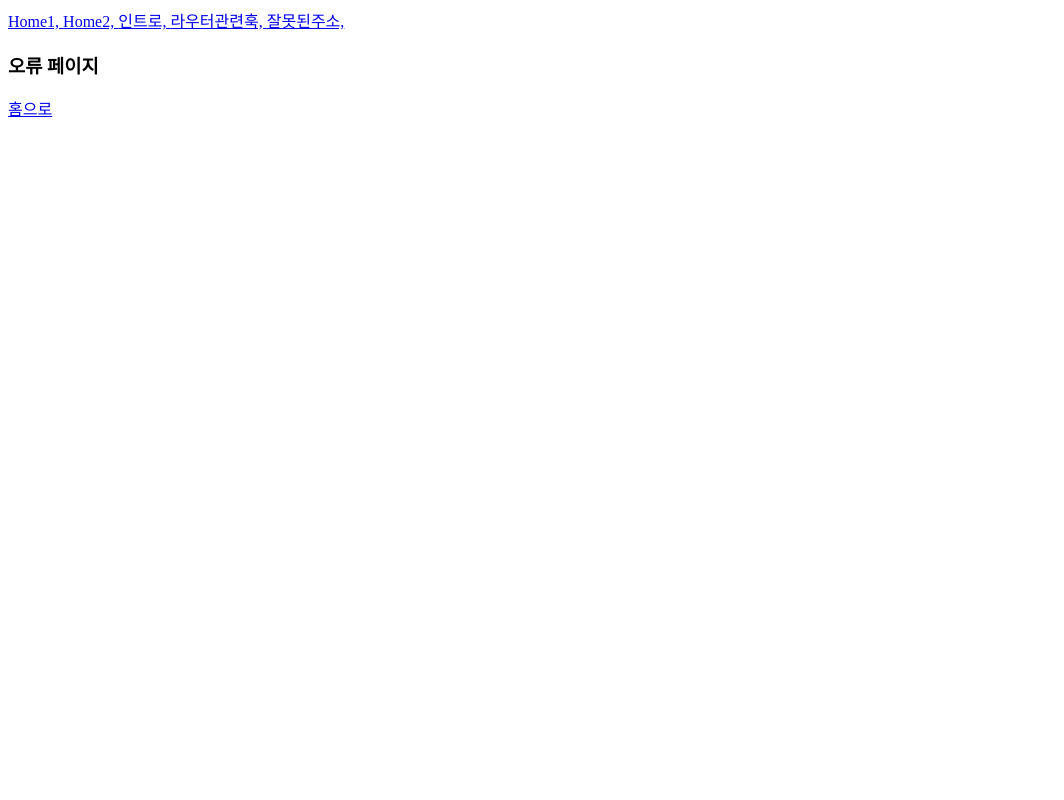
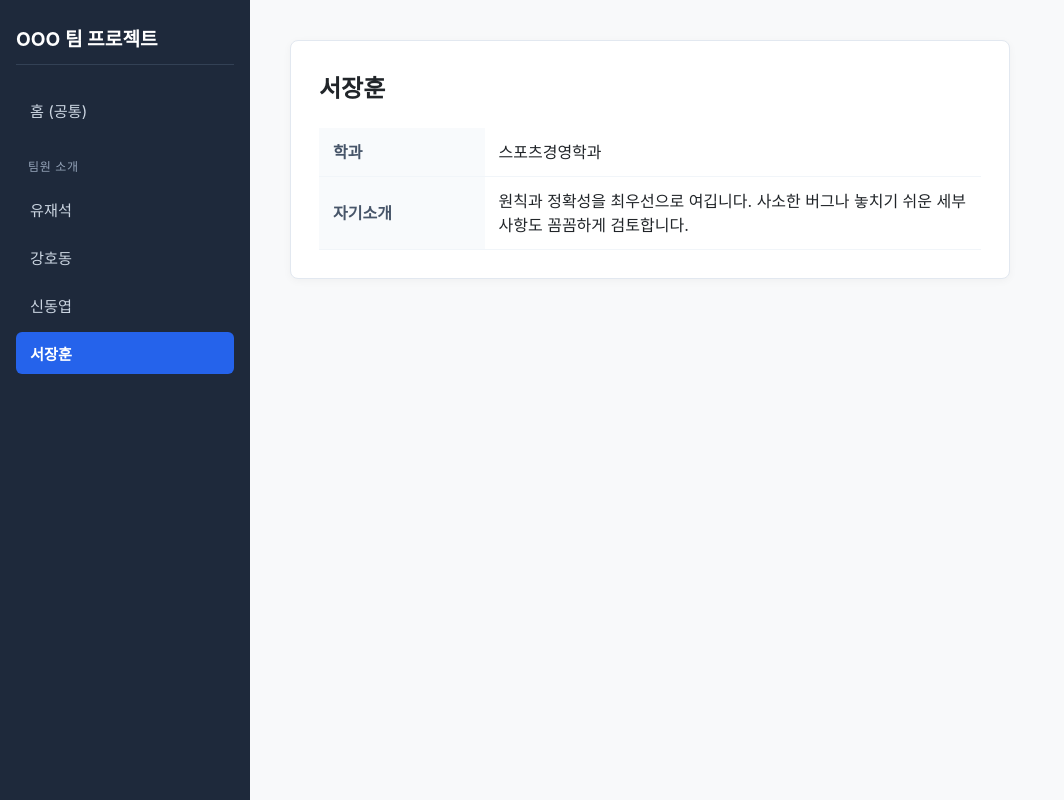
Before and after one commit to itdanja2025/2026B_react, a React (Vite) app: page /seo in a window 1280 px wide. Shown: the whole page, without its empty margins (0-1064 px from the left). Built offline with nearby package versions, Linux system fonts and the light colour scheme.

Commit message:
day50 practice3

```diff
--- a/src/example/day04/App.jsx
+++ b/src/example/day04/App.jsx
@@ -16,6 +16,7 @@ export default function App( props ){
             </Route>
             <Route path="*" element={ <NotFound/> } />
         </Routes>
+        <TopNavi></TopNavi>
     </>)
 }
 // <Route path="/도메인이후주소정의" element={ <컴포넌트/> } />
--- /dev/null
+++ b/src/example/practice3/App.css
@@ -0,0 +1,137 @@
+* {
+  box-sizing: border-box;
+  margin: 0;
+  padding: 0;
+}
+
+body {
+  font-family: -apple-system, BlinkMacSystemFont, "Segoe UI", Roboto, "Noto Sans KR", sans-serif;
+  color: #212529;
+  background-color: #f8f9fa;
+}
+
+.app-container {
+  display: flex;
+  height: 100vh;
+}
+
+.sidebar {
+  width: 250px;
+  background-color: #1e293b;
+  color: #fff;
+  padding: 24px 16px;
+  display: flex;
+  flex-direction: column;
+}
+
+.sidebar-title {
+  font-size: 1.2rem;
+  font-weight: 700;
+  margin-bottom: 24px;
+  padding-bottom: 12px;
+  border-bottom: 1px solid #334155;
+}
+
+.nav-divider {
+  font-size: 0.75rem;
+  color: #94a3b8;
+  text-transform: uppercase;
+  margin: 20px 0 8px 12px;
+  letter-spacing: 0.05em;
+}
+
+.nav-menu {
+  display: flex;
+  flex-direction: column;
+  gap: 6px;
+}
+
+.nav-item {
+  display: block;
+  padding: 10px 14px;
+  color: #cbd5e1;
+  text-decoration: none;
+  border-radius: 6px;
+  font-size: 0.95rem;
+  transition: background-color 0.15s ease-in-out, color 0.15s ease-in-out;
+}
+
+.nav-item:hover {
+  background-color: #334155;
+  color: #fff;
+}
+
+.nav-item.active {
+  background-color: #2563eb;
+  color: #fff;
+  font-weight: 600;
+}
+
+.content-area {
+  flex: 1;
+  padding: 40px;
+  overflow-y: auto;
+}
+
+.card {
+  background-color: #fff;
+  border-radius: 8px;
+  padding: 28px;
+  border: 1px solid #e2e8f0;
+  box-shadow: 0 2px 8px rgba(0, 0, 0, 0.04);
+  max-width: 720px;
+}
+
+.description {
+  margin: 12px 0 20px;
+  color: #64748b;
+  line-height: 1.5;
+}
+
+.info-box {
+  background-color: #f1f5f9;
+  border-left: 4px solid #2563eb;
+  padding: 14px 16px;
+  border-radius: 4px;
+}
+
+.info-box h3 {
+  font-size: 0.95rem;
+  margin-bottom: 6px;
+}
+
+.profile-header {
+  display: flex;
+  align-items: center;
+  gap: 12px;
+  margin-bottom: 24px;
+}
+
+.badge {
+  background-color: #eff6ff;
+  color: #2563eb;
+  padding: 4px 10px;
+  border-radius: 20px;
+  font-size: 0.85rem;
+  font-weight: 600;
+}
+
+.info-table {
+  width: 100%;
+  border-collapse: collapse;
+}
+
+.info-table th,
+.info-table td {
+  padding: 12px 14px;
+  border-bottom: 1px solid #f1f5f9;
+  text-align: left;
+  line-height: 1.5;
+}
+
+.info-table th {
+  width: 25%;
+  background-color: #f8fafc;
+  color: #475569;
+  font-weight: 600;
+}
--- /dev/null
+++ b/src/example/practice3/App.jsx
@@ -0,0 +1,27 @@
+
+import { BrowserRouter, Routes, Route } from 'react-router-dom';
+import './App.css';
+import Layout from './components/Layout';
+import Home from './pages/Home';
+import Yoo from './pages/Yoo';
+import Kang from './pages/Kang';
+import Shin from './pages/Shin';
+import Seo from './pages/Seo';
+import NotFound from '../day04/NotFound';
+
+function App() {
+  return (
+      <Routes>
+        <Route path="/" element={<Layout />}>
+          <Route index element={<Home />} />
+          <Route path="yoo" element={<Yoo />} />
+          <Route path="kang" element={<Kang />} />
+          <Route path="shin" element={<Shin />} />
+          <Route path="seo" element={<Seo />} />
+          <Route path="*" element={<NotFound />} />
+        </Route>
+      </Routes>
+  );
+}
+
+export default App;
--- /dev/null
+++ b/src/example/practice3/components/Layout.jsx
@@ -0,0 +1,57 @@
+import React from 'react';
+import { NavLink, Outlet } from 'react-router-dom';
+
+const Layout = () => {
+  return (
+    <div className="app-container">
+      <aside className="sidebar">
+        <h2 className="sidebar-title"> OOO 팀 프로젝트</h2>
+        <nav className="nav-menu">
+          <NavLink
+            to="/"
+            end
+            className={({ isActive }) => (isActive ? 'nav-item active' : 'nav-item')}
+          >
+            홈 (공통)
+          </NavLink>
+
+          <div className="nav-divider">팀원 소개</div>
+
+          <NavLink
+            to="/yoo"
+            className={({ isActive }) => (isActive ? 'nav-item active' : 'nav-item')}
+          >
+             유재석
+          </NavLink>
+
+          <NavLink
+            to="/kang"
+            className={({ isActive }) => (isActive ? 'nav-item active' : 'nav-item')}
+          >
+             강호동
+          </NavLink>
+
+          <NavLink
+            to="/shin"
+            className={({ isActive }) => (isActive ? 'nav-item active' : 'nav-item')}
+          >
+             신동엽
+          </NavLink>
+
+          <NavLink
+            to="/seo"
+            className={({ isActive }) => (isActive ? 'nav-item active' : 'nav-item')}
+          >
+             서장훈
+          </NavLink>
+        </nav>
+      </aside>
+
+      <main className="content-area">
+        <Outlet />
+      </main>
+    </div>
+  );
+};
+
+export default Layout;
--- /dev/null
+++ b/src/example/practice3/pages/Home.jsx
@@ -0,0 +1,15 @@
+import React from 'react';
+
+const Home = () => {
+  return (
+    <div className="card">
+      <h1> OOOO 팀 소개 홈</h1>
+      <div>
+        <h3> 팀 목표</h3>
+        <p>각자 맡은 역량을 발휘하여 안정적인 웹 애플리케이션을 구축합니다.</p>
+      </div>
+    </div>
+  );
+};
+
+export default Home;
--- /dev/null
+++ b/src/example/practice3/pages/Kang.jsx
@@ -0,0 +1,28 @@
+import React from 'react';
+
+const Kang = () => {
+  return (
+    <div className="card">
+      <div className="profile-header">
+        <h2>강호동</h2>
+      </div>
+      <table className="info-table">
+        <tbody>
+          <tr>
+            <th>학과</th>
+            <td>체육교육학과</td>
+          </tr>
+          <tr>
+            <th>자기소개</th>
+            <td>
+              포기하지 않는 열정과 에너지로 어려운 과제도 끝까지 밀어붙입니다.
+              지치지 않는 체력이 장점입니다!
+            </td>
+          </tr>
+        </tbody>
+      </table>
+    </div>
+  );
+};
+
+export default Kang;
--- /dev/null
+++ b/src/example/practice3/pages/Seo.jsx
@@ -0,0 +1,28 @@
+import React from 'react';
+
+const Seo = () => {
+  return (
+    <div className="card">
+      <div className="profile-header">
+        <h2>서장훈</h2>
+      </div>
+      <table className="info-table">
+        <tbody>
+          <tr>
+            <th>학과</th>
+            <td>스포츠경영학과</td>
+          </tr>
+          <tr>
+            <th>자기소개</th>
+            <td>
+              원칙과 정확성을 최우선으로 여깁니다.
+              사소한 버그나 놓치기 쉬운 세부 사항도 꼼꼼하게 검토합니다.
+            </td>
+          </tr>
+        </tbody>
+      </table>
+    </div>
+  );
+};
+
+export default Seo;
--- /dev/null
+++ b/src/example/practice3/pages/Shin.jsx
@@ -0,0 +1,28 @@
+import React from 'react';
+
+const Shin = () => {
+  return (
+    <div className="card">
+      <div className="profile-header">
+        <h2>신동엽</h2>
+      </div>
+      <table className="info-table">
+        <tbody>
+          <tr>
+            <th>학과</th>
+            <td>연극영화학과</td>
+          </tr>
+          <tr>
+            <th>자기소개</th>
+            <td>
+              남다른 관점과 유쾌한 센스로 프로젝트에 차별화된 아이디어를 더합니다.
+              효율적이고 깔끔한 구조를 지향합니다.
+            </td>
+          </tr>
+        </tbody>
+      </table>
+    </div>
+  );
+};
+
+export default Shin;
--- /dev/null
+++ b/src/example/practice3/pages/Yoo.jsx
@@ -0,0 +1,28 @@
+import React from 'react';
+
+const Yoo = () => {
+  return (
+    <div className="card">
+      <div className="profile-header">
+        <h2>유재석</h2>
+      </div>
+      <table className="info-table">
+        <tbody>
+          <tr>
+            <th>학과</th>
+            <td>방송연예학과</td>
+          </tr>
+          <tr>
+            <th>자기소개</th>
+            <td>
+              팀원들의 역량을 최대로 끌어올릴 수 있도록 돕는 배려형 리더입니다.
+              소통을 가장 중요한 가치로 생각합니다.
+            </td>
+          </tr>
+        </tbody>
+      </table>
+    </div>
+  );
+};
+
+export default Yoo;
```
Also changed, not shown: src/main.jsx (+9 -1 lines).
